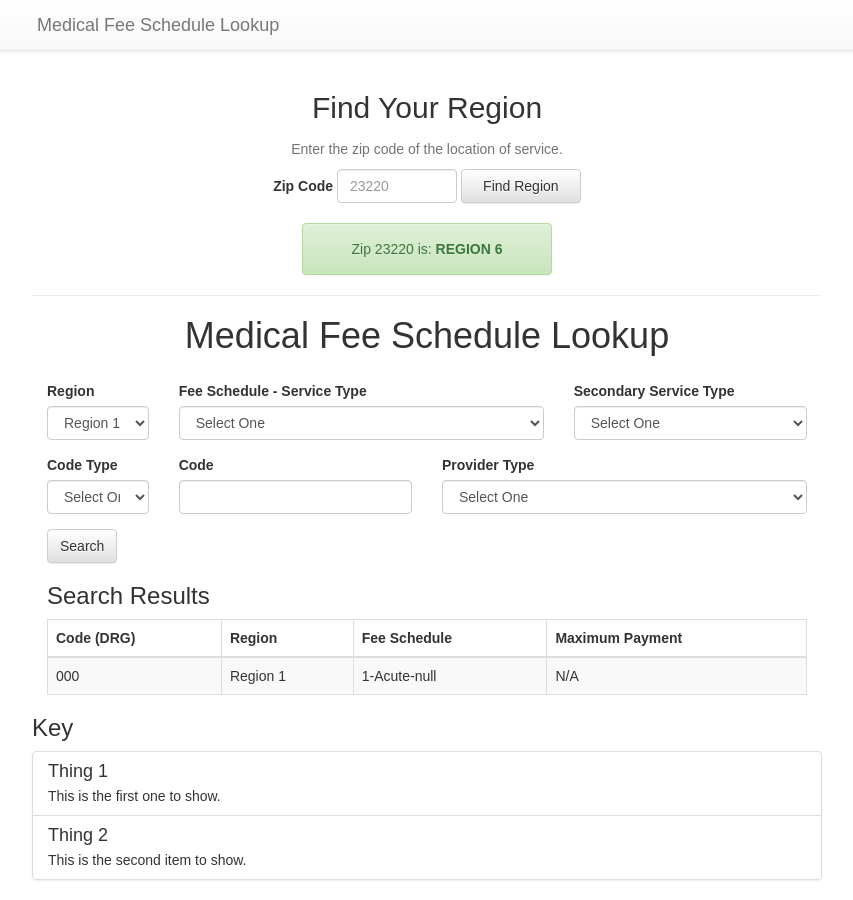
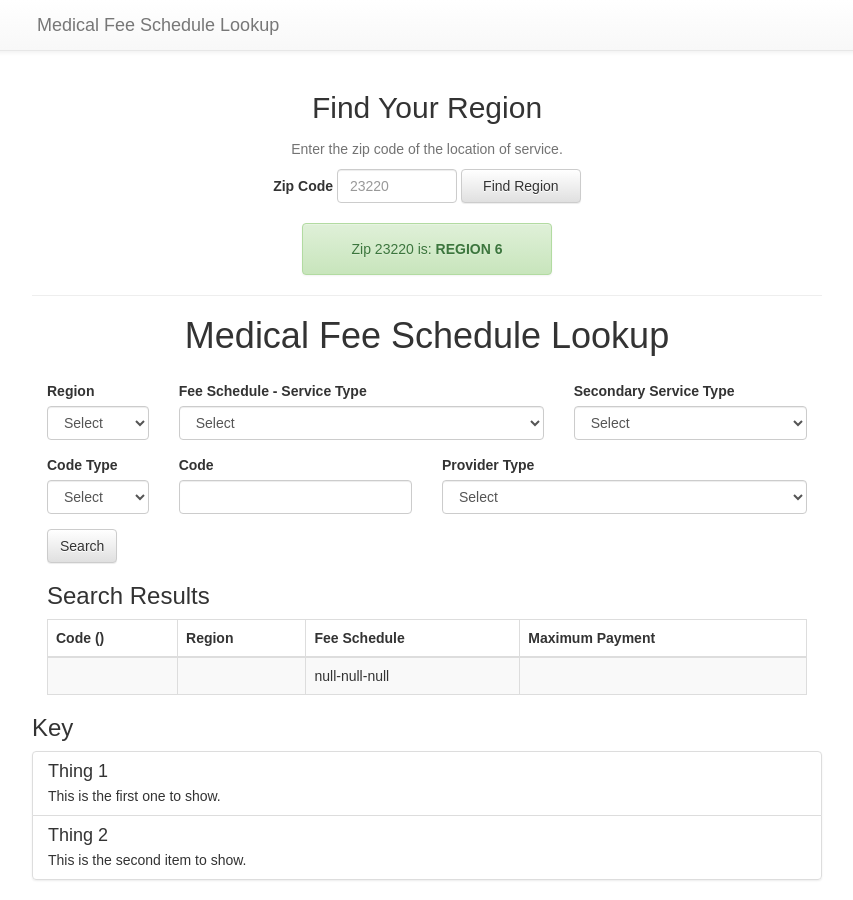
Before and after one commit to colbypainter/mfs-lookup, a React (Create React App) app: page / in a window 1280 px wide. Shown: the whole page, without its empty margins (213-1066 px from the left). Built offline with nearby package versions, Linux system fonts and the light colour scheme.

Commit message:
added logic to clear downstream inputs

```diff
--- a/src/App.js
+++ b/src/App.js
@@ -22,13 +22,14 @@ class App extends Component {
   constructor(props) {
     super(props);
     this.state = {
-      region: "Region 1",
-      serviceType: "1",
-      secondaryType: "Acute",
-      codeType: "DRG",
+      region: null,
+      serviceType: null,
+      secondaryType: null,
+      codeType: null,
       providerType: null,
-      serviceCode: "000",
-      maximumFee: "N/A",
+      // Service Code is set to empty string to assist in clearing user input on re-render.
+      serviceCode: "",
+      maximumFee: null,
       recentResults: []
     };
     this.changeRegion = this.changeRegion.bind(this);
@@ -54,35 +55,47 @@ class App extends Component {
   changeServiceType(event) {
     var newServType = event.target.value;
     this.setState((state, props) => ({
-      serviceType: newServType
+      serviceType: newServType,
+      secondaryType: null,
+      codeType: null,
+      providerType: null,
+      serviceCode: "",
+      maximumFee: null
     }));
   }
 
   changeSecondaryType(event) {
     var newSecType = event.target.value;
     this.setState((state, props) => ({
-      secondaryType: newSecType
+      secondaryType: newSecType,
+      codeType: null,
+      providerType: null,
+      serviceCode: "",
+      maximumFee: null
     }));
   }
 
   changeCodeType(event) {
     var newCodeType = event.target.value;
     this.setState((state, props) => ({
-      codeType: newCodeType
+      codeType: newCodeType,
+      providerType: null,
+      serviceCode: "",
+      maximumFee: null
     }));
   }
 
   changeProviderType(event) {
     var newProvType = event.target.value;
     this.setState((state, props) => ({
-      providerType: newProvType
+      providerType: newProvType,
+      maximumFee: null
     }));
 
   }
 
   changeServiceCode(event) {
     var newServiceCode = event.target.value;
-    console.log(event.target.value);
     this.setState((state, props) => ({
       serviceCode: newServiceCode
     }));
@@ -92,7 +105,6 @@ class App extends Component {
     // Get the base schedule ID
     var id = this.state.serviceType;
     var schedule = _.find(scheduleConfig.schedules, { 'id': id});
-    console.log(schedule);
 
     // Start the path using the basePath of that schedule
     var path = schedule.basePath;
@@ -106,8 +118,6 @@ class App extends Component {
     path = path.replace(/ /g, '');
     path = path.concat('.json');
     path = "./" + path;
-    console.log(stateArray);
-    console.log(path);
 
     this.querySchedule(path, this.state.serviceCode, this.state.region);
 
@@ -115,17 +125,13 @@ class App extends Component {
 
   // Use the path created with createSchedulePath, the region, and the code to find results
   querySchedule(pathname, cd, reg) {
-    console.log(pathname);
     var table = schedules[pathname];
     var maxValue = table[cd][reg];
-    console.log(maxValue);
-
     this.changeMaximumFee(maxValue);
   }
 
   changeMaximumFee(fee) {
     var newMaxFee = fee;
-    console.log(this.state.maximumFee);
     this.setState({
       maximumFee: newMaxFee
     }, function(){
@@ -136,13 +142,11 @@ class App extends Component {
 
   handleSubmit(event) {
     this.createSchedulePath();
-    //this.updateRecentResults();
     event.preventDefault();
   }
 
   updateRecentResults() {
       var results = this.state.recentResults;
-      console.log(results);
       var newResult = {
         region: this.state.region,
         serviceType: this.state.serviceType,
@@ -373,6 +377,7 @@ class RegionSelect extends Component {
   render() {
     return(
       <FormControl componentClass="select" onChange={this.props.changeRegion}>
+        <option value="">Select</option>
         <option value="Region 1">Region 1</option>
         <option value="Region 2">Region 2</option>
         <option value="Region 3">Region 3</option>
@@ -387,7 +392,6 @@ class RegionSelect extends Component {
 
 class ServiceTypeSelect extends Component {
   render() {
-    console.log(this.props.region);
     var servOptions = [];
     // Refactor using .map when possible
     for(var i=0; i<scheduleConfig.schedules.length; i++) {
@@ -396,7 +400,7 @@ class ServiceTypeSelect extends Component {
 
     return(
         <FormControl componentClass="select" onChange={this.props.changeServiceType}>
-          <option value="">Select One</option>
+          <option value="">Select</option>
           {servOptions}
         </FormControl>
 
@@ -409,22 +413,30 @@ class SecondaryTypeSelect extends Component {
   render() {
     // Get the schedule object with the ID that matches the service type choice
     var id = this.props.serviceType;
-    var obj = _.find(scheduleConfig.schedules, { 'id': id});
-    // Hide the field if it only has one option, which would be null.
+    // If the Service Type field is null, render an empty element since we can't populate
+    if (id===null) {
+      return(
+          <FormControl componentClass="select" onChange={this.props.changeSecondaryType}>
+            <option value="">Select</option>
+          </FormControl>
+      );
+    }
+    var obj = _.find(scheduleConfig.schedules, { 'id': id});    // Hide the field if it only has one option, which would be null.
     // if (obj.secondaryType.length === 1) {
       // return null;
     // }
     var secondaryOptions = [];
+    secondaryOptions.push(<option key="default" value="">Select</option>);
     for(var i=0; i<obj.secondaryType.length; i++) {
       // Iterate through and add to array. Note that for this component desired results are both a key AND value
       _.forEach(obj.secondaryType[i], function(key, opt) {
-        secondaryOptions.push(<option value={opt}>{opt}</option>);
+        // Add a distinct key for each item depending on the chosen options
+        secondaryOptions.push(<option key={[id]+[opt]} value={opt}>{opt}</option>);
       });
      }
 
     return(
         <FormControl componentClass="select" onChange={this.props.changeSecondaryType}>
-          <option value="">Select One</option>
           {secondaryOptions}
         </FormControl>
     );
@@ -437,41 +449,50 @@ class CodeTypeInput extends Component {
     var id = this.props.serviceType;
     var secType = this.props.secondaryType;
 
+    // If secondary type is null, render an empty element
+    if (secType===null) {
+      return(
+        <FormControl componentClass="select" onChange={this.props.changeCodeType}>
+          <option value="">Select</option>
+        </FormControl>
+        );
+    }
+
     /// Get the ServiceType/Schedule we start with
     var obj = _.find(scheduleConfig.schedules, {'id': id});
-    console.log(obj);
-    console.log(secType);
     //// Get the secondary type object based on the chosen type
     obj = _.find(obj.secondaryType, secType);
-    console.log(obj);
 
     //// Get the codeType as a single key in an array
     obj = _.keys(obj[secType].codeType[0]);
-    console.log(obj);
 
-    for (var key in obj) {
-      codeTypes.push(<option value={obj[key]}>{obj[key]}</option>);
-    }
+
+    codeTypes.push(<option key="default" value="">Select</option>);
+    _.forEach(obj, function(key, opt) {
+        // Make the key unique to prevent the choice from sticking on front-end
+        codeTypes.push(<option key={[id]+[secType]+[key]+[opt]} value={key}>{key}</option>);
+      });
 
     return(
       <FormControl componentClass="select" onChange={this.props.changeCodeType}>
-        <option value="">Select One</option>
         {codeTypes}
       </FormControl>
     );
+
   }
 }
 
 class ServiceCodeInput extends Component {
   render() {
     return(
-      <FormControl type="text" onChange={this.props.changeServiceCode}/>
+      <FormControl type="text" value={this.props.serviceCode} onChange={this.props.changeServiceCode}/>
       );
   }
 }
 
 class ProviderTypeInput extends Component {
   render() {
+    try {
       var provTypes = [];
       var id = this.props.serviceType;
       var secType = this.props.secondaryType;
@@ -482,22 +503,31 @@ class ProviderTypeInput extends Component {
       var obj = _.find(scheduleConfig.schedules, {'id': id});
       //// Get the secondary type object based on the chosen type
       obj = _.find(obj.secondaryType, secType);
-    console.log(obj);
 
       /// Get the array of facility types attached to the chain
       obj = _.find(obj[secType].codeType[0][cdType]);
-    console.log(obj);
 
-    for(var i=0; i < obj.length; i++) {
-      provTypes.push(<option value={obj[i]}>{obj[i]}</option>);
-    }
+      provTypes.push(<option key="default" value="">Select</option>);
+      /// IF THERE'S A BUG FOUND WITH PROVTYPES, IT PROBABLY HAS TO DO WITH THIS BEING AN ARRAY OF OBJECTS
+      _.forEach(obj, function(key, opt) {
+        // Make the key unique to prevent the choice from sticking on front-end
+        provTypes.push(<option key={[id]+[secType]+[cdType]+[key]+[opt]} value={obj[opt]}>{obj[opt]}</option>);
+      });
 
       return(
         <FormControl componentClass="select" onChange={this.props.changeProviderType}>
-        <option value="">Select One</option>
           {provTypes}
         </FormControl>
         );
+    }
+    catch(err) {
+      console.log(err);
+      return(
+          <FormControl componentClass="select" onChange={this.props.changeProviderType}>
+            <option value="">Select</option>
+          </FormControl>
+        );
+    }
   }
 }
 
```
Lines whose indentation alone changed are shown as unchanged.
